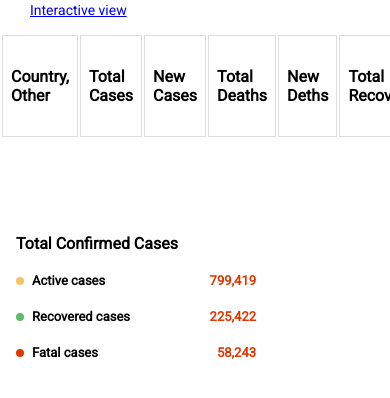
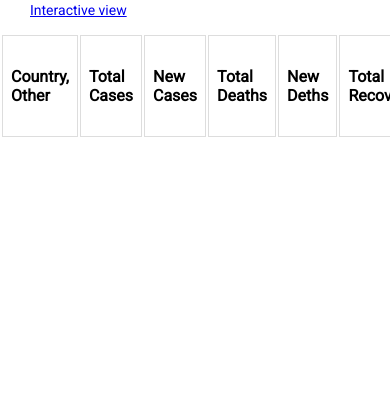
Before and after one commit to sanoylab/covid19-tracker, a PHP site: page /tabular.php in a window 390 px wide; the page is wider, and only the part inside the window is pictured. Shown: the part 60-458 px from the top of that part. Run offline with PHP 8.4, Linux system fonts and the light colour scheme; data that the repository does not hold is empty; some libraries are stand-ins or nearby versions.

Commit message:
change css for the tabular view

```diff
--- a/css/style.css
+++ b/css/style.css
@@ -268,6 +268,9 @@ h6 {
 
    margin-bottom: 10px;
  }
+ .info{
+   display: none;
+ }
 
 }
 .titleInfoBox {
--- a/tabular.php
+++ b/tabular.php
@@ -61,7 +61,7 @@
 
             <div class="country-list-content">
 
-                <div class="infoTile" style="width: 272px;">
+                <div class="infoTile info" style="width: 272px;">
                 <h2 class="title" title="Total Confirmed Cases">Total Confirmed Cases</h2>
 
                 <div id="cases" class="confirmed"></div>
```
